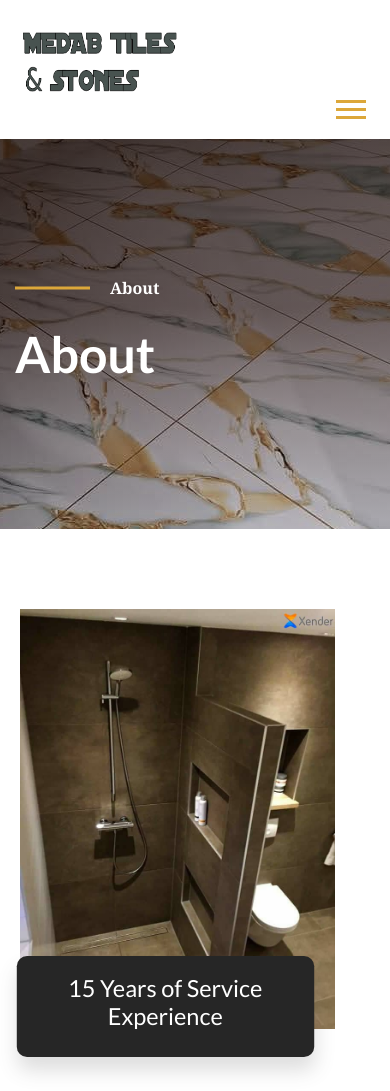
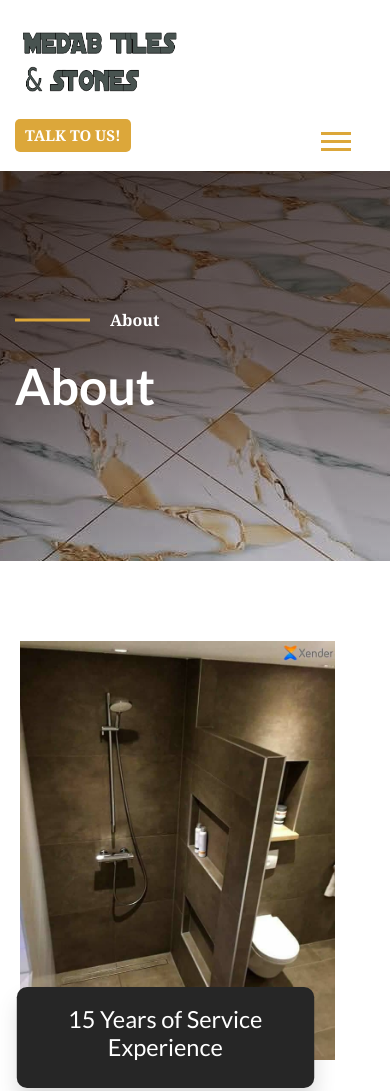
Before and after one commit to evansbafoe/medab-tiling-stones, a website: page about.html in a window 390 px wide. Shown: the top 1091 px of the page. Drawn offline with Linux system fonts and the light colour scheme.

Commit message:
Update about.html

```diff
--- a/about.html
+++ b/about.html
@@ -86,9 +86,13 @@
                         <div class="col-xl-2 col-lg-2">
                             <!-- header-btn -->
                             <div class="header-btn">
-                                <a href="https://wa.me/+233544966365" class="btn btn1 d-none d-lg-block ">TALK TO US!</a>
-                            </div>
-                        </div>
+    <a href="https://wa.me/+233544966365"
+       style="font-size: 15px; padding: 5px 10px; display: inline-block; text-decoration: none; color: white; background-color: #dca73a; border-radius: 5px; transition: background-color 0.3s;"
+       onmouseover="this.style.backgroundColor='#0036b3';"
+       onmouseout="this.style.backgroundColor=' #dca73a';">
+       TALK TO US!
+    </a>
+</div>
                         <!-- Mobile Menu -->
                         <div class="col-12">
                             <div class="mobile_menu d-block d-lg-none"></div>
```
